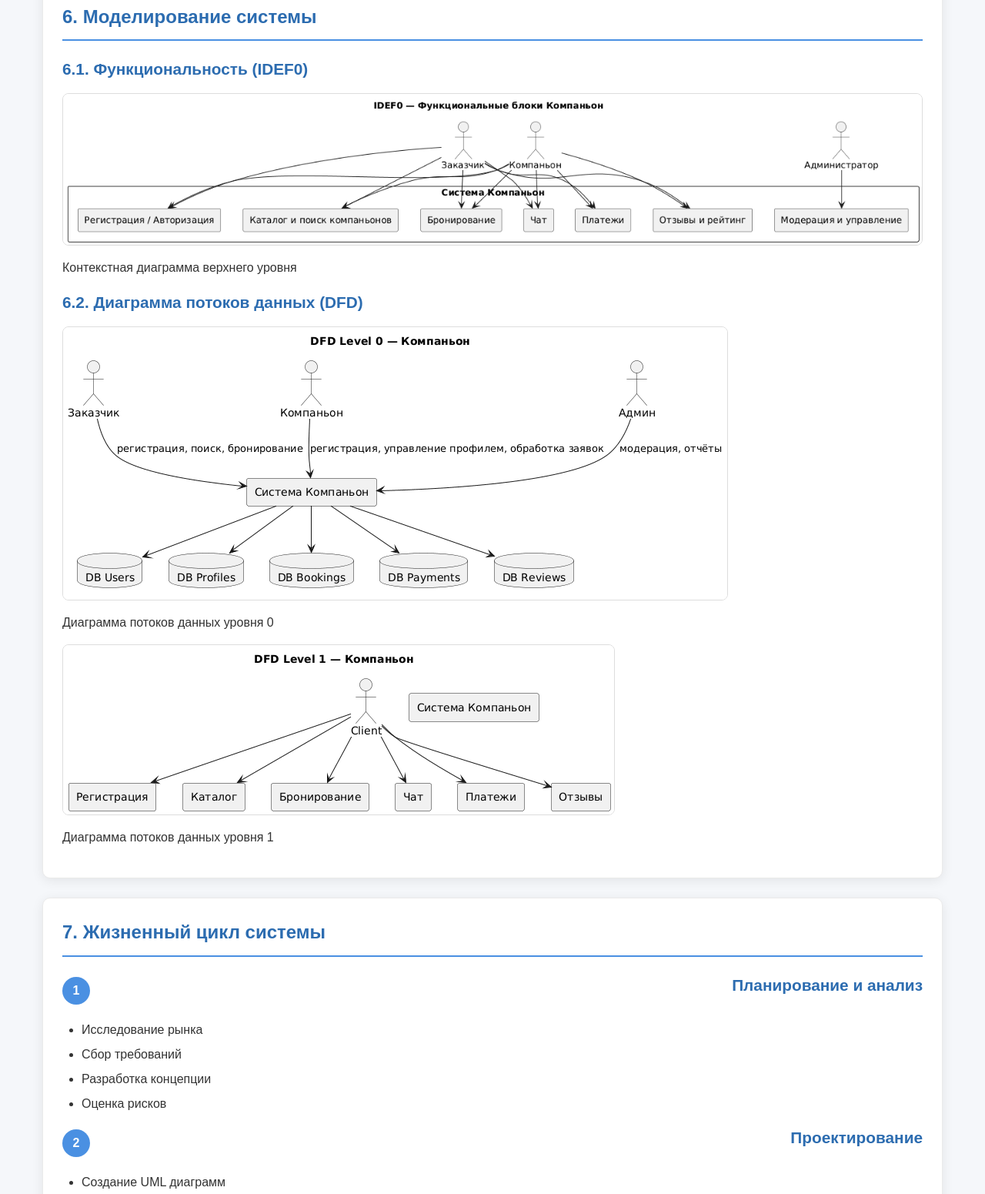
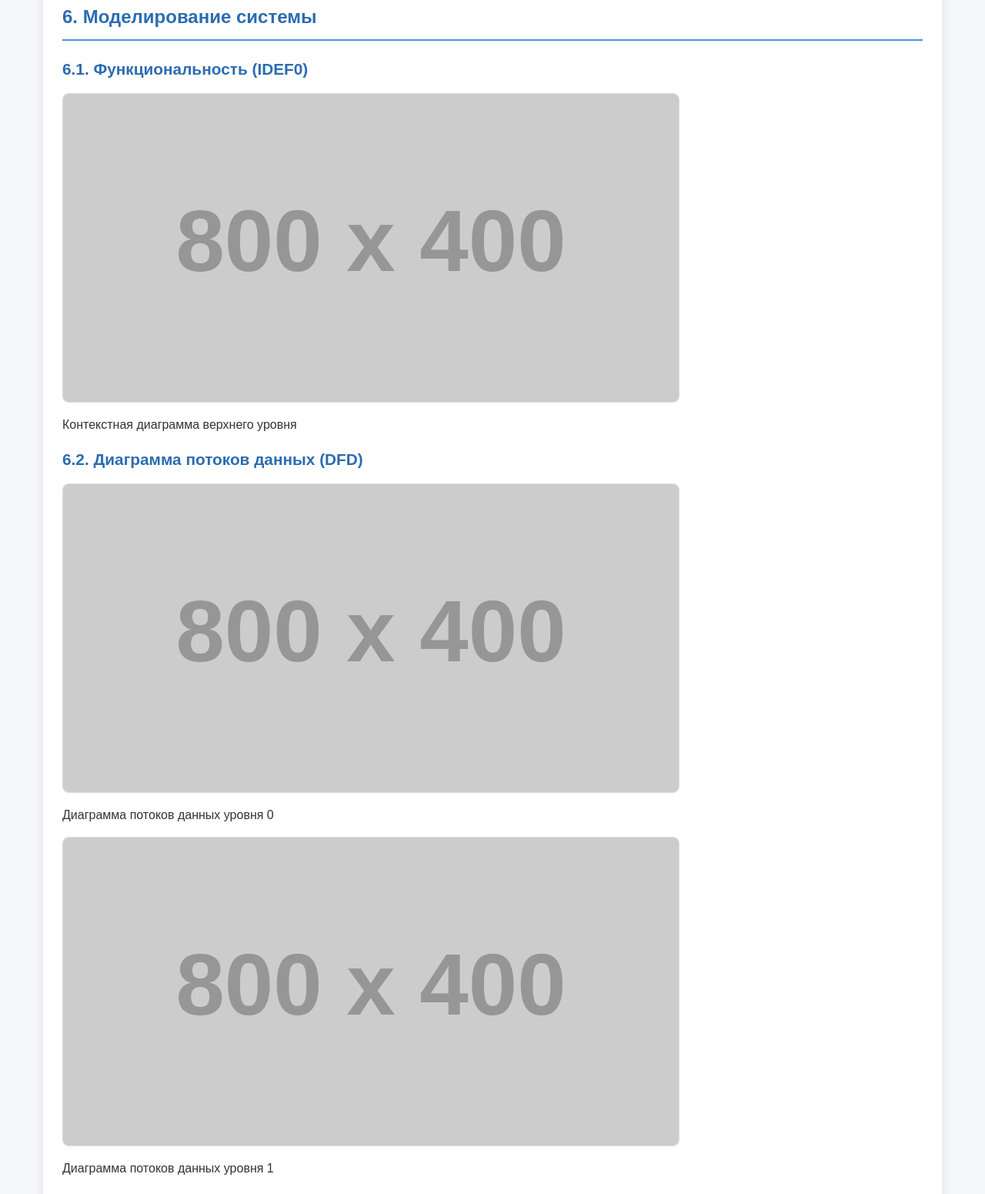
Before and after one commit to vvmalyuga/companion, a plain HTML site: page tz.html in a window 1280 px wide. Shown: the part 3999-5550 px from the top of the page at 77% size. Drawn offline with Linux system fonts and the light colour scheme; placeholder pictures from the web are drawn by us.

Commit message:
Update tz.html

```diff
--- a/tz.html
+++ b/tz.html
@@ -249,18 +249,18 @@
 
             <h3>6.1. Функциональность (IDEF0)</h3>
             <div class="diagram-placeholder">
-                <img src="./diagrams/idef0.png" alt="IDEF0 диаграмма">
+                <img src="https://via.placeholder.com/800x400/4a90e2/ffffff?text=IDEF0+Diagram" alt="IDEF0 диаграмма">
                 <p>Контекстная диаграмма верхнего уровня</p>
             </div>
 
             <h3>6.2. Диаграмма потоков данных (DFD)</h3>
             <div class="diagram-placeholder">
-                <img src="./diagrams/dfd0.png" alt="DFD Level 0">
+                <img src="https://via.placeholder.com/800x400/2c6cb0/ffffff?text=DFD+Level+0" alt="DFD Level 0">
                 <p>Диаграмма потоков данных уровня 0</p>
             </div>
 
             <div class="diagram-placeholder">
-                <img src="./diagrams/dfd1.png" alt="DFD Level 1">
+                <img src="https://via.placeholder.com/800x400/28a745/ffffff?text=DFD+Level+1" alt="DFD Level 1">
                 <p>Диаграмма потоков данных уровня 1</p>
             </div>
         </section>
```
